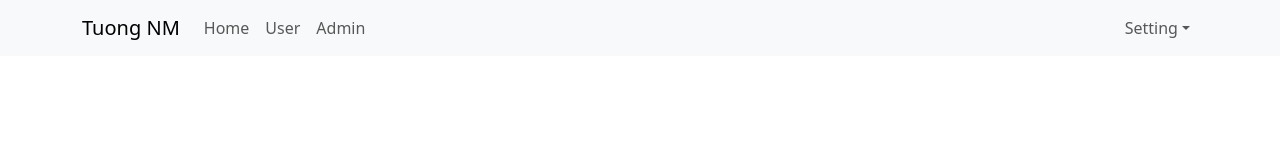
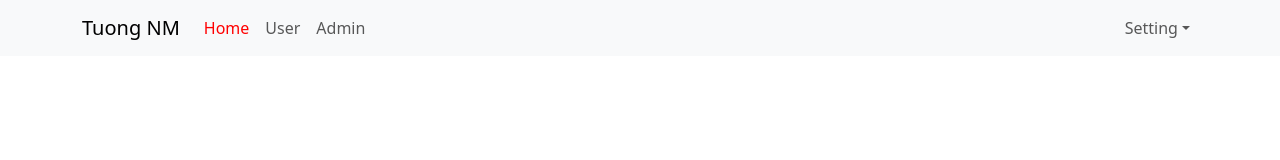
Before and after one commit to tuongnm2001/React_Ultimate, a React (Create React App) app: page / in a window 1280 px wide. Shown: the top 160 px of the page. Built offline with nearby package versions, Linux system fonts and the light colour scheme.

Commit message:
active Links , NavLinks

```diff
--- a/src/App.js
+++ b/src/App.js
@@ -1,5 +1,4 @@
 import './App.scss';
-import './App.scss'
 import Header from './components/Header/Header';
 import { Outlet } from 'react-router-dom';
 
--- a/src/App.scss
+++ b/src/App.scss
@@ -7,3 +7,15 @@
   -webkit-font-smoothing   : antialiased;
   -moz-osx-font-smoothing  : grayscale;
 }
+
+.app-container {
+  .header-container {
+    .navbar-nav {
+      .nav-link {
+        &.active {
+          color  : red;
+        }
+      }
+    }
+  }
+}
--- a/src/components/Header/Header.js
+++ b/src/components/Header/Header.js
@@ -2,7 +2,7 @@
 import Nav from 'react-bootstrap/Nav';
 import Navbar from 'react-bootstrap/Navbar';
 import NavDropdown from 'react-bootstrap/NavDropdown';
-import { Link } from 'react-router-dom';
+import { NavLink } from 'react-router-dom';
 
 const BasicExample = () => {
     return (
@@ -12,9 +12,9 @@
                 <Navbar.Toggle aria-controls="basic-navbar-nav" />
                 <Navbar.Collapse id="basic-navbar-nav">
                     <Nav className="me-auto">
-                        <Link to="/" className='nav-link'>Home</Link>
-                        <Link to="/users" className='nav-link'>User</Link>
-                        <Link to="/admins" className='nav-link'>Admin</Link>
+                        <NavLink to="/" className='nav-link'>Home</NavLink>
+                        <NavLink to="/users" className='nav-link'>User</NavLink>
+                        <NavLink to="/admins" className='nav-link'>Admin</NavLink>
                     </Nav>
 
                     <Nav>
```
